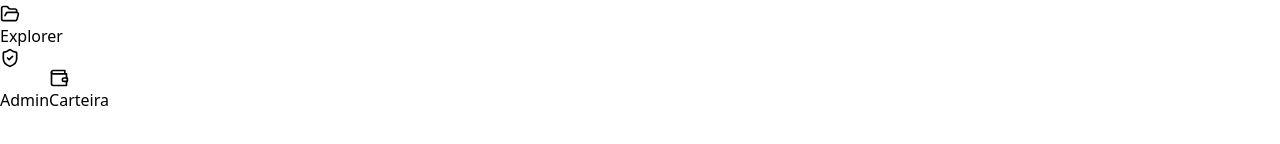
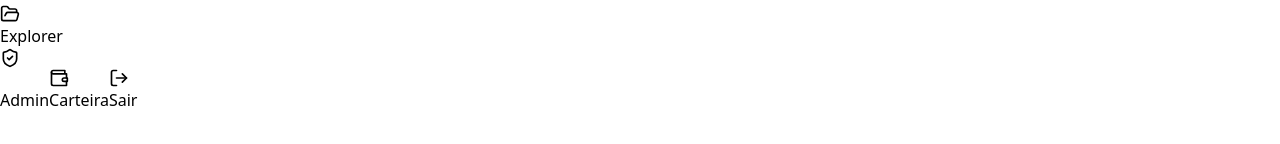
Before and after one commit to philipecoutinho85/dashboard-web3, a React (Vite) app: page /dashboard in a window 1280 px wide. Shown: the part 302-446 px from the top of the page. Built offline with nearby package versions, Linux system fonts and the light colour scheme; no server answers; the database is empty; sample sign-in values are in the browser's storage.

Commit message:
Update BottomNav.jsx

```diff
--- a/src/components/BottomNav.jsx
+++ b/src/components/BottomNav.jsx
@@ -1,10 +1,12 @@
 import React from 'react';
-import { Link, useLocation } from 'react-router-dom';
-import { Home, FolderOpen, ShieldCheck, Wallet } from 'lucide-react';
+import { Link, useLocation, useNavigate } from 'react-router-dom';
+import { Home, FolderOpen, ShieldCheck, Wallet, LogOut } from 'lucide-react';
 import useWallet from '@/hooks/useWallet';
+import { auth } from '@/firebase';
 
 const BottomNav = () => {
   const location = useLocation();
+  const navigate = useNavigate();
   const { walletAddress, connectWallet } = useWallet();
 
   const navItems = [
@@ -13,25 +15,43 @@ const BottomNav = () => {
     { to: '/admin', icon: <ShieldCheck size={20} />, label: 'Admin' },
   ];
 
+  const handleLogout = async () => {
+    await auth.signOut();
+    navigate('/login');
+  };
+
   return (
-    <nav className="fixed bottom-0 left-0 right-0 bg-white border-t border-gray-200 shadow-inner z-50 sm:hidden">
+    <nav className="fixed bottom-0 left-0 right-0 bg-white dark:bg-zinc-900 border-t border-gray-200 dark:border-zinc-700 shadow-inner z-50 sm:hidden">
       <div className="flex justify-around items-center text-xs py-2">
         {navItems.map((item, idx) => (
           <Link
             key={idx}
             to={item.to}
-            className={`flex flex-col items-center ${location.pathname === item.to ? 'text-indigo-600' : 'text-gray-600'}`}
+            className={`flex flex-col items-center transition ${
+              location.pathname === item.to ? 'text-[#ff385c] font-semibold' : 'text-gray-600 dark:text-gray-300'
+            }`}
           >
             {item.icon}
             <span>{item.label}</span>
           </Link>
         ))}
+
         <button
           onClick={connectWallet}
-          className={`flex flex-col items-center ${walletAddress ? 'text-green-600' : 'text-gray-600'}`}
+          className={`flex flex-col items-center transition ${
+            walletAddress ? 'text-green-600' : 'text-[#ff385c]'
+          }`}
         >
           <Wallet size={20} />
           <span>{walletAddress ? 'Conectado' : 'Carteira'}</span>
+        </button>
+
+        <button
+          onClick={handleLogout}
+          className="flex flex-col items-center text-gray-600 dark:text-gray-300 hover:text-red-600 transition"
+        >
+          <LogOut size={20} />
+          <span>Sair</span>
         </button>
       </div>
     </nav>
```
